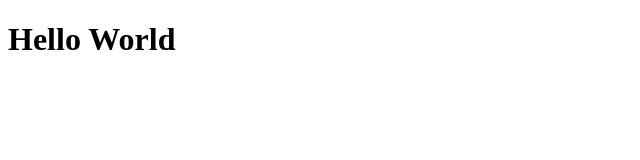
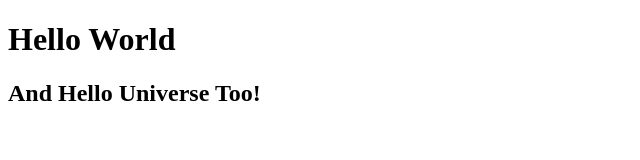
Before and after one commit to Raqkel/my_portfolio_site, a plain HTML site: page index.html in a window 1280 px wide. Shown: the whole page, without its empty margins (0-640 px from the left). Drawn offline with Linux system fonts and the light colour scheme.

Commit message:
first fork

```diff
--- a/index.html
+++ b/index.html
@@ -3,5 +3,6 @@
 	<head></head>
 	<body>
 		<h1>Hello World</h1>
+		<h2>And Hello Universe Too!</h2>
 	</body>
 </html>
```
